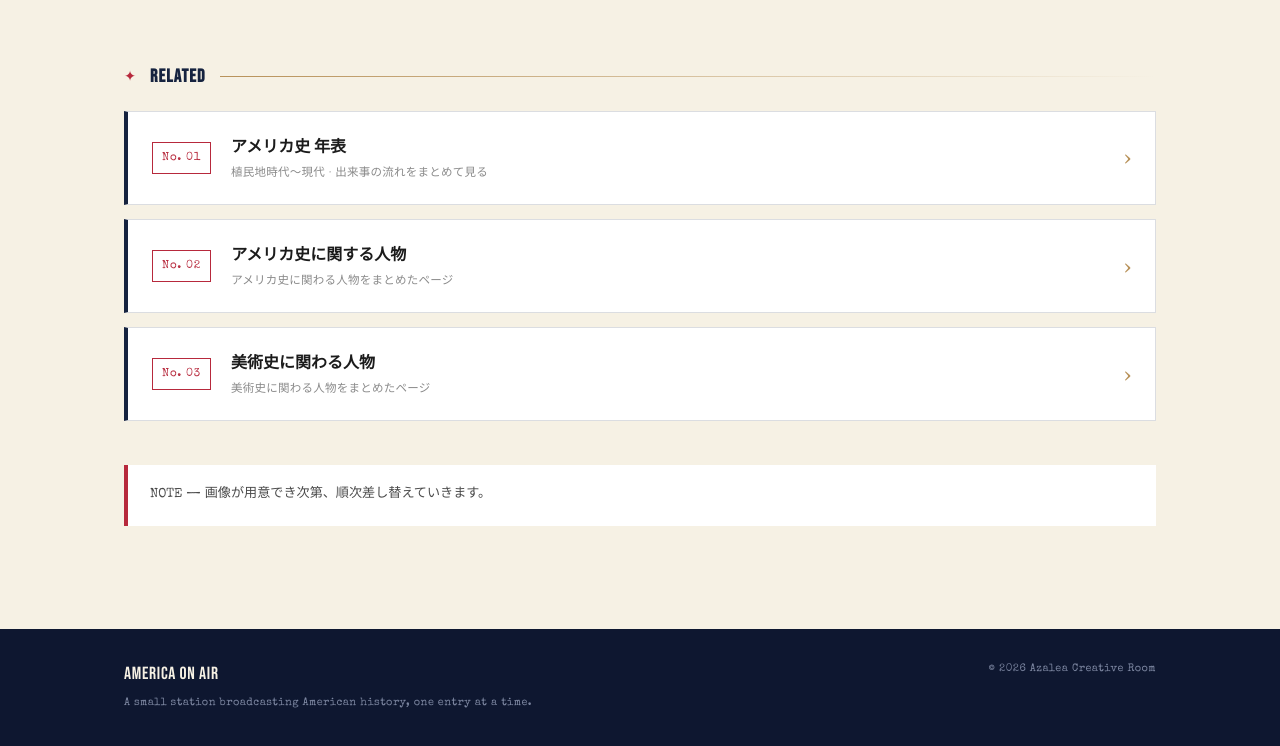
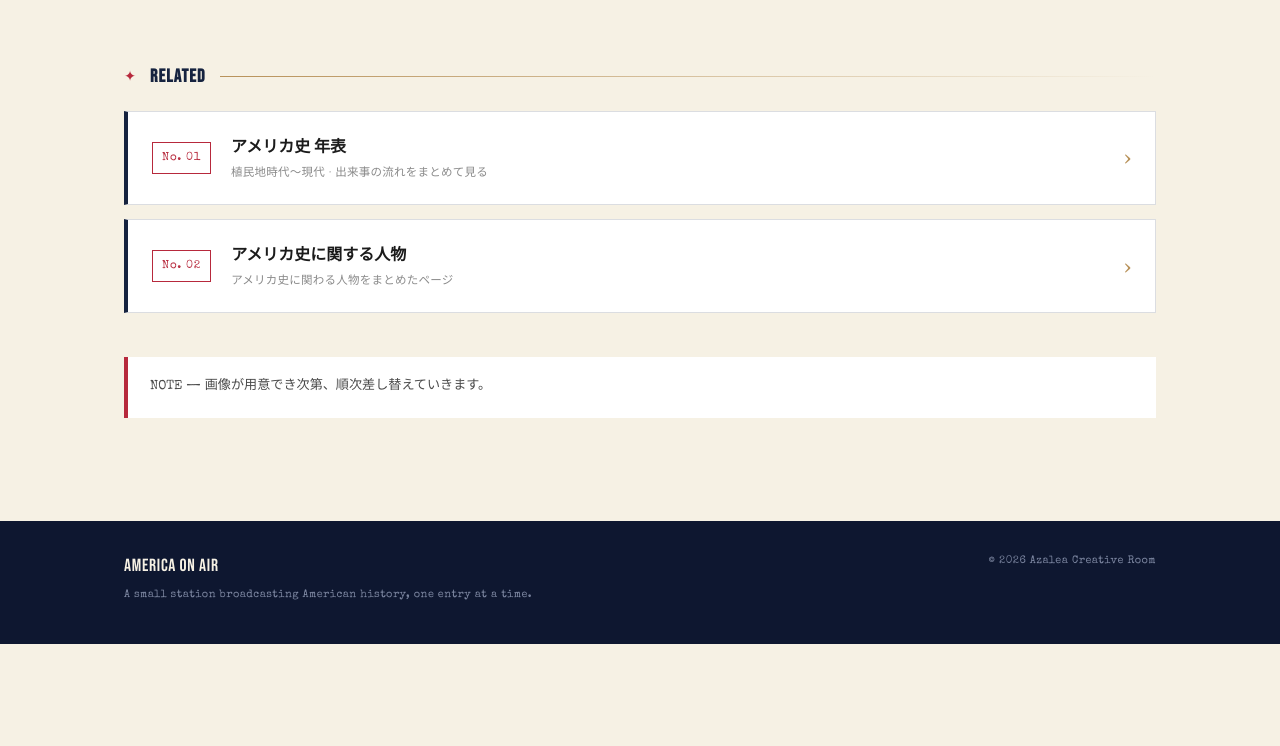
Before and after one commit to Azaleacreativeroom888/fan-americanhistory, a plain HTML site: page gallery.html in a window 1280 px wide. Shown: the part 1178-1924 px from the top of the page. After the commit the page ends 1822 px from the top, so only its background shows below. Drawn offline with nearby package versions, Linux system fonts and the light colour scheme.

Commit message:
Update gallery.html

```diff
--- a/gallery.html
+++ b/gallery.html
@@ -457,14 +457,6 @@
       </div>
       <span class="report-arrow">›</span>
     </a>
-    <a class="report-card" href="report2.html">
-      <span class="report-num">No. 03</span>
-      <div class="report-body">
-        <span class="report-title">美術史に関わる人物</span>
-        <span class="report-desc">美術史に関わる人物をまとめたページ</span>
-      </div>
-      <span class="report-arrow">›</span>
-    </a>
   </div>
 
   <p class="note">NOTE — 画像が用意でき次第、順次差し替えていきます。</p>
```
